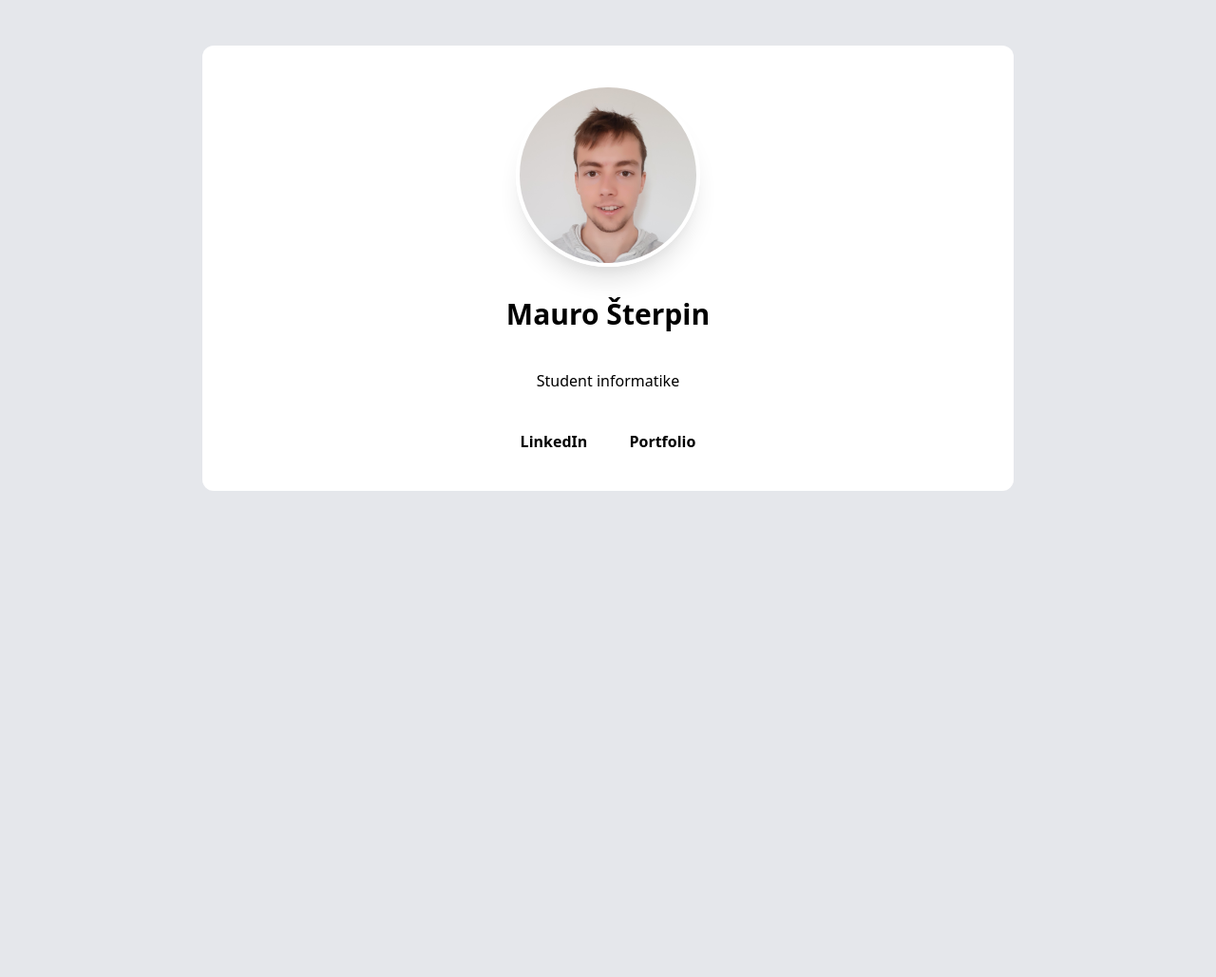
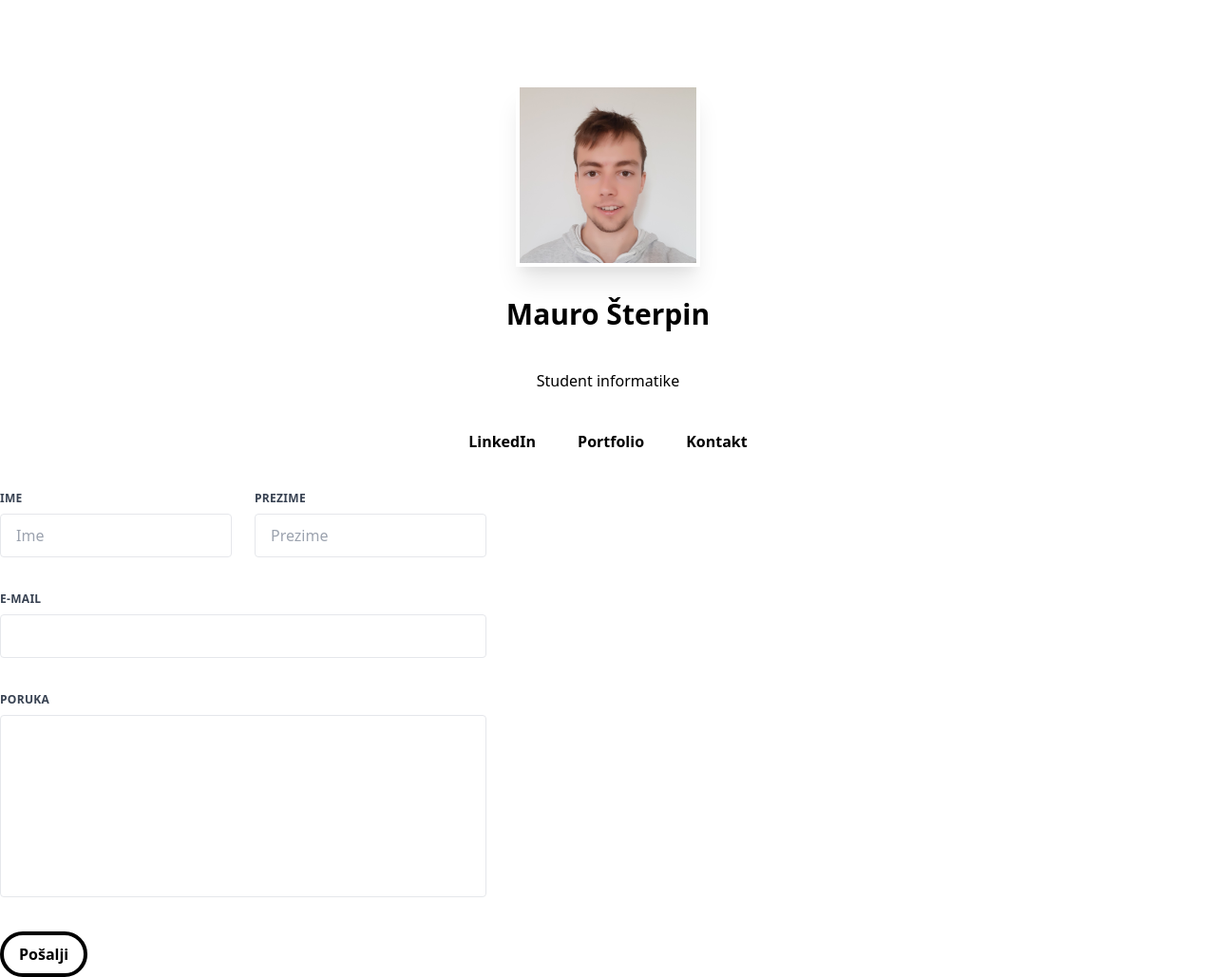
Before and after one commit to maurosterpin/maurosterpin.github.io, a plain HTML site: page index.html in a window 1280 px wide. Shown: the whole page at 95% size. Before the commit the page ends 800 px from the top, so only its background shows below. Drawn offline with nearby package versions, Linux system fonts and the light colour scheme.

Commit message:
index.html promjena

```diff
--- a/index.html
+++ b/index.html
@@ -7,13 +7,56 @@
     <title>Mauro Šterpin</title>
     <link href="https://unpkg.com/tailwindcss@^2/dist/tailwind.min.css" rel="stylesheet">
 </head>
-<body class="bg-gray-200">
-    <div class=" rounded-xl bg-white w-8/12 mx-auto mt-12 text-center p-10">
-        <img src="img/profile.jpg" class="shadow-xl rounded-full w-3/12 mx-auto border-4 border-white">
+<body class="bg-white">
+    <div class=" rounded-xl w-8/12 mx-auto mt-12 text-center p-10">
+        <img src="img/profile.jpg" class="shadow-xl w-3/12 mx-auto border-4 border-white">
         <h1 class="text-3xl font-semibold mt-8">Mauro Šterpin</h1>
         <div class="my-10">Student informatike</div>
-        <a class="rounded-full font-bold p-5 hover:bg-black hover:text-white cursor-pointer" href="#">LinkedIn</a>
-        <a class="rounded-full font-bold p-5 hover:bg-black hover:text-white cursor-pointer" href="#">Portfolio</a>
+        <a class="rounded-full font-bold p-5 hover:bg-black hover:text-white cursor-pointer duration-300" href="#">LinkedIn</a>
+        <a class="rounded-full font-bold p-5 hover:bg-black hover:text-white cursor-pointer duration-300" href="#">Portfolio</a>
+        <a class="rounded-full font-bold p-5 hover:bg-black hover:text-white cursor-pointer duration-300" href="#">Kontakt</a>
         </div>
+        <div class="">
+        <form class="w-full max-w-lg">
+            <div class="flex flex-wrap -mx-3 mb-6">
+              <div class="w-full md:w-1/2 px-3 mb-6 md:mb-0">
+                <label class="block uppercase tracking-wide text-gray-700 text-xs font-bold mb-2" for="grid-first-name">
+                  Ime
+                </label>
+                <input class="appearance-none block w-full bg-white text-gray-700 border rounded py-3 px-4 mb-3 leading-tight focus:outline-none focus:bg-white" id="grid-first-name" type="text" placeholder="Ime">
+              </div>
+              <div class="w-full md:w-1/2 px-3">
+                <label class="block uppercase tracking-wide text-gray-700 text-xs font-bold mb-2" for="grid-last-name">
+                  Prezime
+                </label>
+                <input class="appearance-none block w-full bg-white text-gray-700 border border-gray-200 rounded py-3 px-4 leading-tight focus:outline-none focus:bg-white focus:border-gray-500" id="grid-last-name" type="text" placeholder="Prezime">
+              </div>
+            </div>
+            <div class="flex flex-wrap -mx-3 mb-6">
+              <div class="w-full px-3">
+                <label class="block uppercase tracking-wide text-gray-700 text-xs font-bold mb-2" for="grid-password">
+                  E-mail
+                </label>
+                <input class="appearance-none block w-full bg-white text-gray-700 border border-gray-200 rounded py-3 px-4 mb-3 leading-tight focus:outline-none focus:bg-white focus:border-gray-500" id="email" type="email">
+              </div>
+            </div>
+            <div class="flex flex-wrap -mx-3 mb-6">
+              <div class="w-full px-3">
+                <label class="block uppercase tracking-wide text-gray-700 text-xs font-bold mb-2" for="grid-password">
+                  Poruka
+                </label>
+                <textarea class=" no-resize appearance-none block w-full bg-white text-gray-700 border border-gray-200 rounded py-3 px-4 mb-3 leading-tight focus:outline-none focus:bg-white focus:border-gray-500 h-48 resize-none" id="message"></textarea>
+              </div>
+            </div>
+            <div class="md:flex md:items-center">
+              <div class="md:w-1/3">
+                <button class=" duration-300 border-4 border-black hover:bg-black hover:text-white focus:outline-none text-black font-bold py-2 px-4 rounded-full" type="button">
+                  Pošalji
+                </button>
+              </div>
+              <div class="md:w-2/3"></div>
+            </div>
+          </form>
+          </div>
     </body>
 </html>
```
